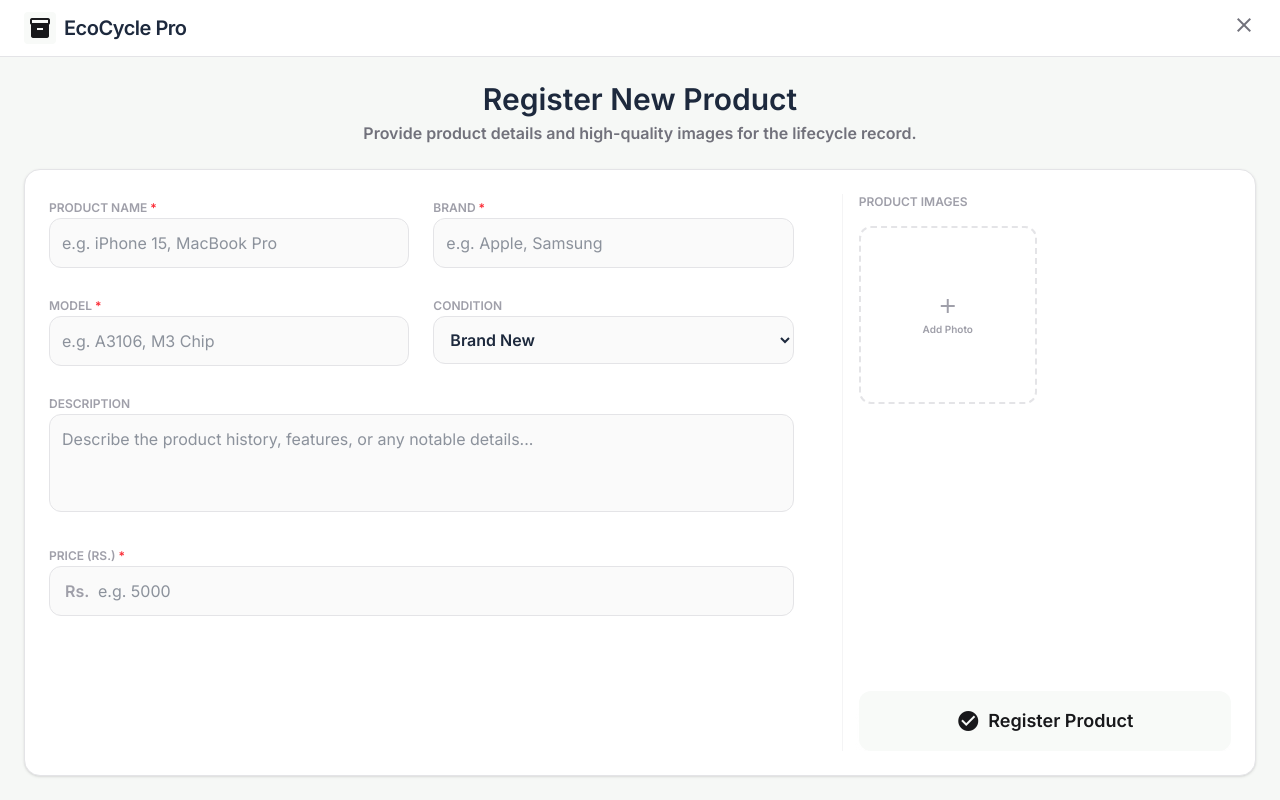
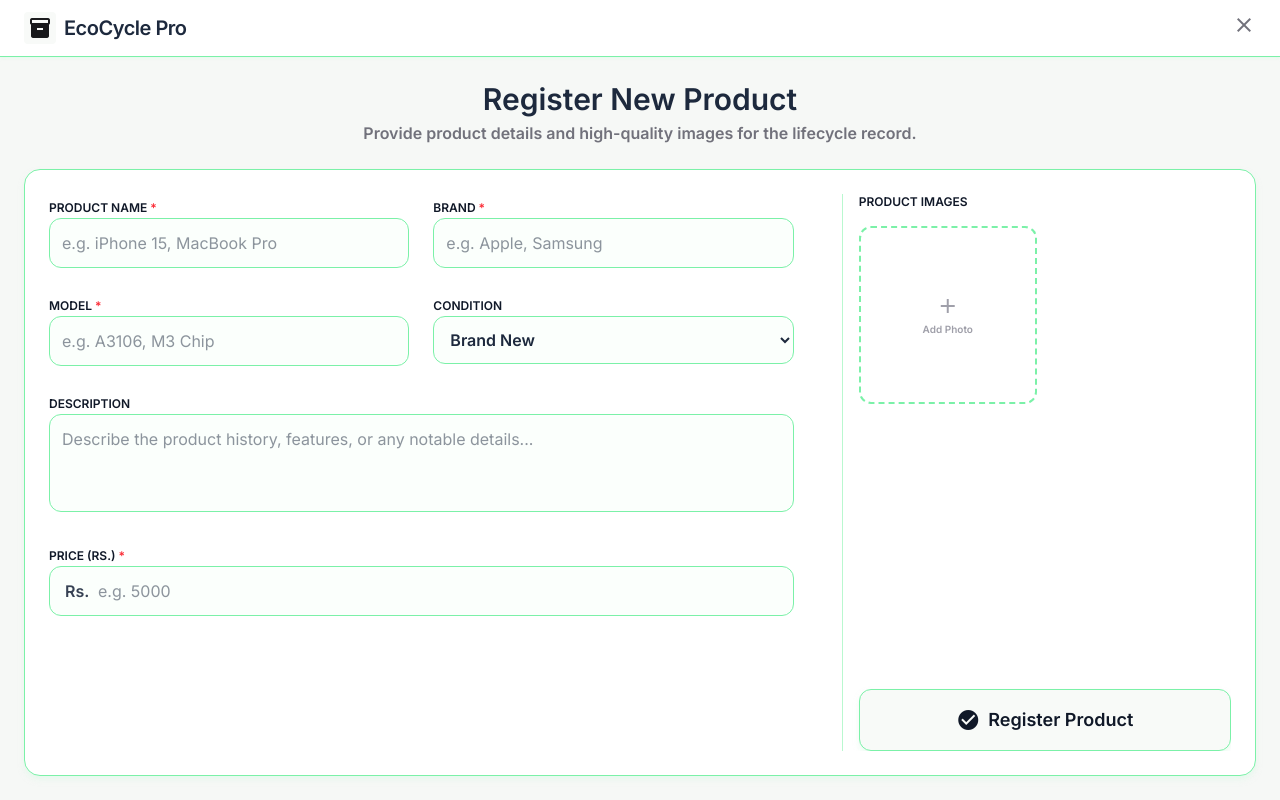
Before and after one commit to ShafnyHadhy/AF-frontend-react, a React (Vite) app: page /add-product in a window 1280 px wide. Built offline with nearby package versions, Linux system fonts and the light colour scheme.

Commit message:
feat: implement AddProduct and EditProduct pages for product management

```diff
--- a/src/pages/Products/AddProduct.jsx
+++ b/src/pages/Products/AddProduct.jsx
@@ -75,7 +75,7 @@ const AddProduct = () => {
   return (
     <div className="bg-background-light dark:bg-background-dark h-screen overflow-hidden flex flex-col font-display text-slate-800 dark:text-slate-100">
       {/* Navigation */}
-      <nav className="bg-white dark:bg-zinc-900 border-b border-zinc-200 dark:border-zinc-800 px-6 py-3 shrink-0 flex items-center justify-between">
+      <nav className="bg-white dark:bg-zinc-900 border-b border-green-300 shadow-sm shadow-green-100/50 px-6 py-3 shrink-0 flex items-center justify-between">
         <div className="flex items-center gap-2">
           <div className="w-8 h-8 bg-primary rounded flex items-center justify-center">
             <span className="material-icons text-zinc-900 text-sm">inventory_2</span>
@@ -93,49 +93,49 @@ const AddProduct = () => {
           <p className="text-zinc-500 font-bold">Provide product details and high-quality images for the lifecycle record.</p>
         </header>
 
-        <form onSubmit={handleSubmit} className="flex flex-col md:flex-row gap-8 bg-white dark:bg-zinc-900 p-6 rounded-2xl border border-zinc-200 dark:border-zinc-800 shadow-sm flex-1 min-h-0 overflow-hidden">
+        <form onSubmit={handleSubmit} className="flex flex-col md:flex-row gap-8 bg-white dark:bg-zinc-900 p-6 rounded-2xl border border-green-300 shadow-md shadow-green-100/50 flex-1 min-h-0 overflow-hidden">
           {/* Left Column: Product Info Section */}
           <div className="flex-[2] flex flex-col gap-4 overflow-y-auto pr-4 custom-scrollbar">
             <div className="grid grid-cols-1 md:grid-cols-2 gap-6">
               <div className="space-y-2">
-                <label className="text-xs font-bold uppercase text-zinc-400">Product Name <span className="text-red-500">*</span></label>
+                <label className="text-xs font-bold uppercase text-gray-900">Product Name <span className="text-red-500">*</span></label>
                 <input
                   type="text"
                   name="productName"
                   placeholder="e.g. iPhone 15, MacBook Pro"
                   onChange={handleChange}
-                  className="w-full bg-zinc-50 dark:bg-zinc-800 border border-zinc-200 dark:border-zinc-700 rounded-xl p-3 focus:ring-2 focus:ring-primary focus:border-transparent outline-none transition-all"
+                  className="w-full bg-green-50/30 border border-green-300 rounded-xl p-3 focus:ring-2 focus:ring-primary focus:border-primary outline-none transition-all"
                   required
                 />
               </div>
               <div className="space-y-2">
-                <label className="text-xs font-bold uppercase text-zinc-400">Brand <span className="text-red-500">*</span></label>
+                <label className="text-xs font-bold uppercase text-gray-900">Brand <span className="text-red-500">*</span></label>
                 <input
                   type="text"
                   name="Brand"
                   placeholder="e.g. Apple, Samsung"
                   onChange={handleChange}
-                  className="w-full bg-zinc-50 dark:bg-zinc-800 border border-zinc-200 dark:border-zinc-700 rounded-xl p-3 focus:ring-2 focus:ring-primary focus:border-transparent outline-none transition-all"
+                  className="w-full bg-green-50/30 border border-green-300 rounded-xl p-3 focus:ring-2 focus:ring-primary focus:border-primary outline-none transition-all"
                   required
                 />
               </div>
               <div className="space-y-2">
-                <label className="text-xs font-bold uppercase text-zinc-400">Model <span className="text-red-500">*</span></label>
+                <label className="text-xs font-bold uppercase text-gray-900">Model <span className="text-red-500">*</span></label>
                 <input
                   type="text"
                   name="model"
                   placeholder="e.g. A3106, M3 Chip"
                   onChange={handleChange}
-                  className="w-full bg-zinc-50 dark:bg-zinc-800 border border-zinc-200 dark:border-zinc-700 rounded-xl p-3 focus:ring-2 focus:ring-primary focus:border-transparent outline-none transition-all"
+                  className="w-full bg-green-50/30 border border-green-300 rounded-xl p-3 focus:ring-2 focus:ring-primary focus:border-primary outline-none transition-all"
                   required
                 />
               </div>
               <div className="space-y-2">
-                <label className="text-xs font-bold uppercase text-zinc-400">Condition</label>
+                <label className="text-xs font-bold uppercase text-gray-900">Condition</label>
                 <select
                   name="condition"
                   onChange={handleChange}
-                  className="w-full bg-zinc-50 dark:bg-zinc-800 border border-zinc-200 dark:border-zinc-700 rounded-xl p-3 focus:ring-2 focus:ring-primary focus:border-transparent outline-none transition-all font-bold"
+                  className="w-full bg-green-50/30 border border-green-300 rounded-xl p-3 focus:ring-2 focus:ring-primary focus:border-primary outline-none transition-all font-bold"
                   required
                 >
                   <option value="new">Brand New</option>
@@ -144,26 +144,26 @@ const AddProduct = () => {
                 </select>
               </div>
               <div className="md:col-span-2 space-y-2">
-                <label className="text-xs font-bold uppercase text-zinc-400">Description</label>
+                <label className="text-xs font-bold uppercase text-gray-900">Description</label>
                 <textarea
                   name="description"
                   placeholder="Describe the product history, features, or any notable details..."
                   onChange={handleChange}
                   rows="3"
-                  className="w-full bg-zinc-50 dark:bg-zinc-800 border border-zinc-200 dark:border-zinc-700 rounded-xl p-3 focus:ring-2 focus:ring-primary focus:border-transparent outline-none transition-all resize-none"
+                  className="w-full bg-green-50/30 border border-green-300 rounded-xl p-3 focus:ring-2 focus:ring-primary focus:border-primary outline-none transition-all resize-none"
                 ></textarea>
               </div>
               <div className="md:col-span-2 space-y-2">
-                <label className="text-xs font-bold uppercase text-zinc-400">Price (Rs.) <span className="text-red-500">*</span></label>
+                <label className="text-xs font-bold uppercase text-gray-900">Price (Rs.) <span className="text-red-500">*</span></label>
                 <div className="relative">
-                  <span className="absolute left-4 top-1/2 -translate-y-1/2 text-zinc-400 font-bold">Rs.</span>
+                  <span className="absolute left-4 top-1/2 -translate-y-1/2 text-gray-700 font-bold">Rs.</span>
                   <input
                     type="text"
                     name="price"
                     value={formData.price}
                     placeholder="e.g. 5000"
                     onChange={handleChange}
-                    className="w-full bg-zinc-50 dark:bg-zinc-800 border border-zinc-200 dark:border-zinc-700 rounded-xl p-3 pl-12 focus:ring-2 focus:ring-primary focus:border-transparent outline-none transition-all"
+                    className="w-full bg-green-50/30 border border-green-300 rounded-xl p-3 pl-12 focus:ring-2 focus:ring-primary focus:border-primary outline-none transition-all"
                     required
                   />
                 </div>
@@ -172,9 +172,9 @@ const AddProduct = () => {
           </div>
 
           {/* Right Column: Image Upload Section & Submit */}
-          <div className="flex-1 flex flex-col justify-between overflow-y-auto pl-4 md:border-l border-zinc-100 dark:border-zinc-800 custom-scrollbar">
+          <div className="flex-1 flex flex-col justify-between overflow-y-auto pl-4 md:border-l border-green-200 custom-scrollbar">
             <div className="space-y-4 mb-6">
-              <label className="text-xs font-bold uppercase text-zinc-400 block">Product Images</label>
+              <label className="text-xs font-bold uppercase text-gray-900 block">Product Images</label>
               <div className="grid grid-cols-2 gap-4">
                 {images.map((img, index) => (
                   <div key={index} className="relative aspect-square rounded-xl overflow-hidden border-2 border-primary group">
@@ -188,7 +188,7 @@ const AddProduct = () => {
                     </button>
                   </div>
                 ))}
-                <label className="aspect-square rounded-xl border-2 border-dashed border-zinc-200 dark:border-zinc-800 flex flex-col items-center justify-center cursor-pointer hover:border-primary hover:bg-primary/5 transition-all text-zinc-400 hover:text-primary">
+                <label className="aspect-square rounded-xl border-2 border-dashed border-green-300 flex flex-col items-center justify-center cursor-pointer hover:border-primary hover:bg-green-50 transition-all text-zinc-400 hover:text-gray-900">
                   <input
                     type="file"
                     multiple
@@ -204,7 +204,7 @@ const AddProduct = () => {
 
             <button
               type="submit"
-              className="shrink-0 w-full bg-primary hover:bg-gray-200 dark:hover:bg-zinc-700 text-zinc-900 py-4 rounded-xl font-bold transition-all shadow-lg shadow-primary/20 flex items-center justify-center gap-2 text-lg active:scale-[0.98]"
+              className="shrink-0 w-full bg-primary hover:bg-gray-300 text-gray-900 hover:text-gray-900 py-4 rounded-xl font-bold transition-all shadow-md shadow-green-100/50 border border-green-300 flex items-center justify-center gap-2 text-lg active:scale-[0.98]"
             >
               <span className="material-icons">check_circle</span>
               Register Product
```
Also changed, not shown: src/pages/Products/EditProduct.jsx (+26 -26 lines).
